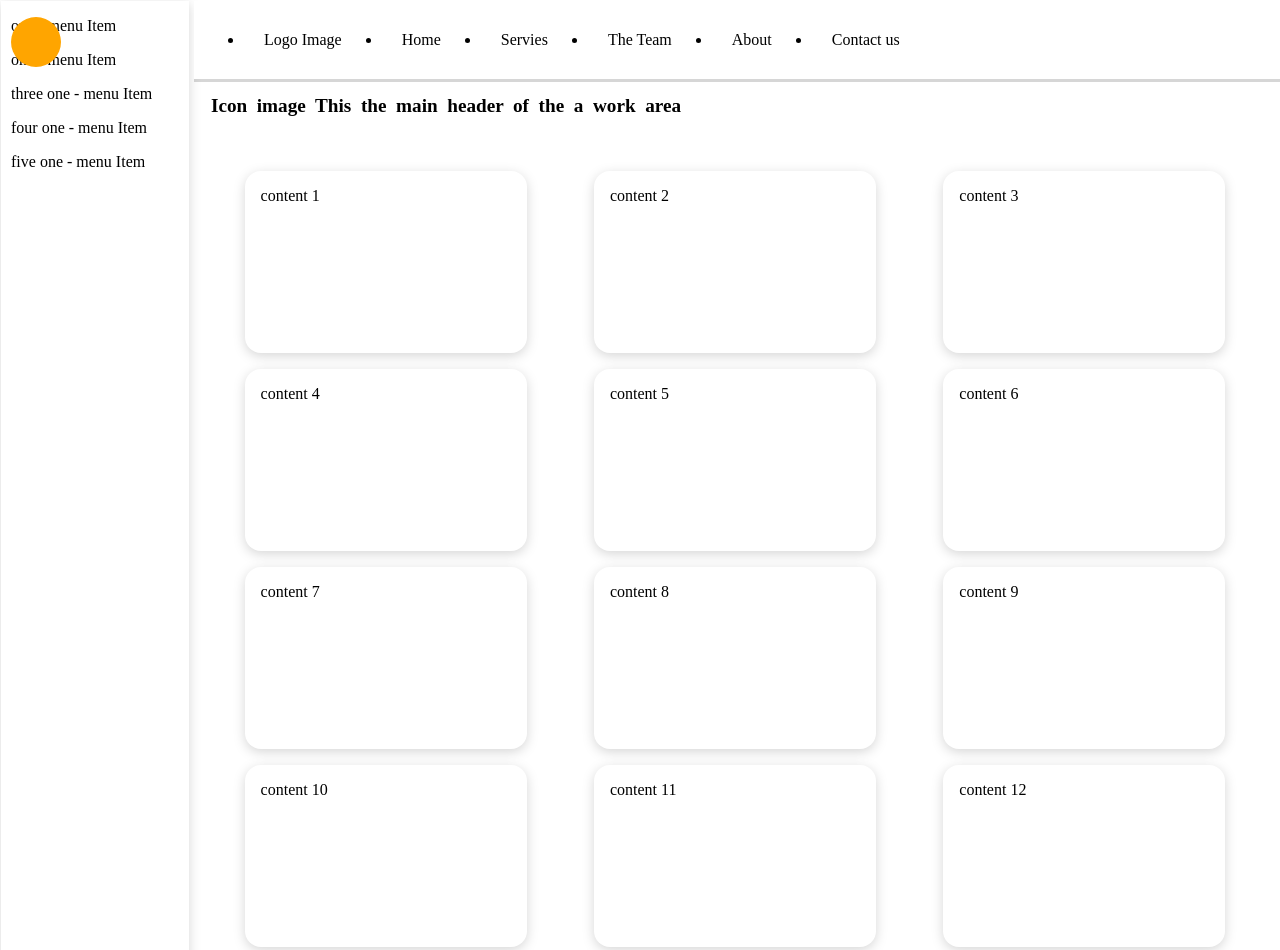
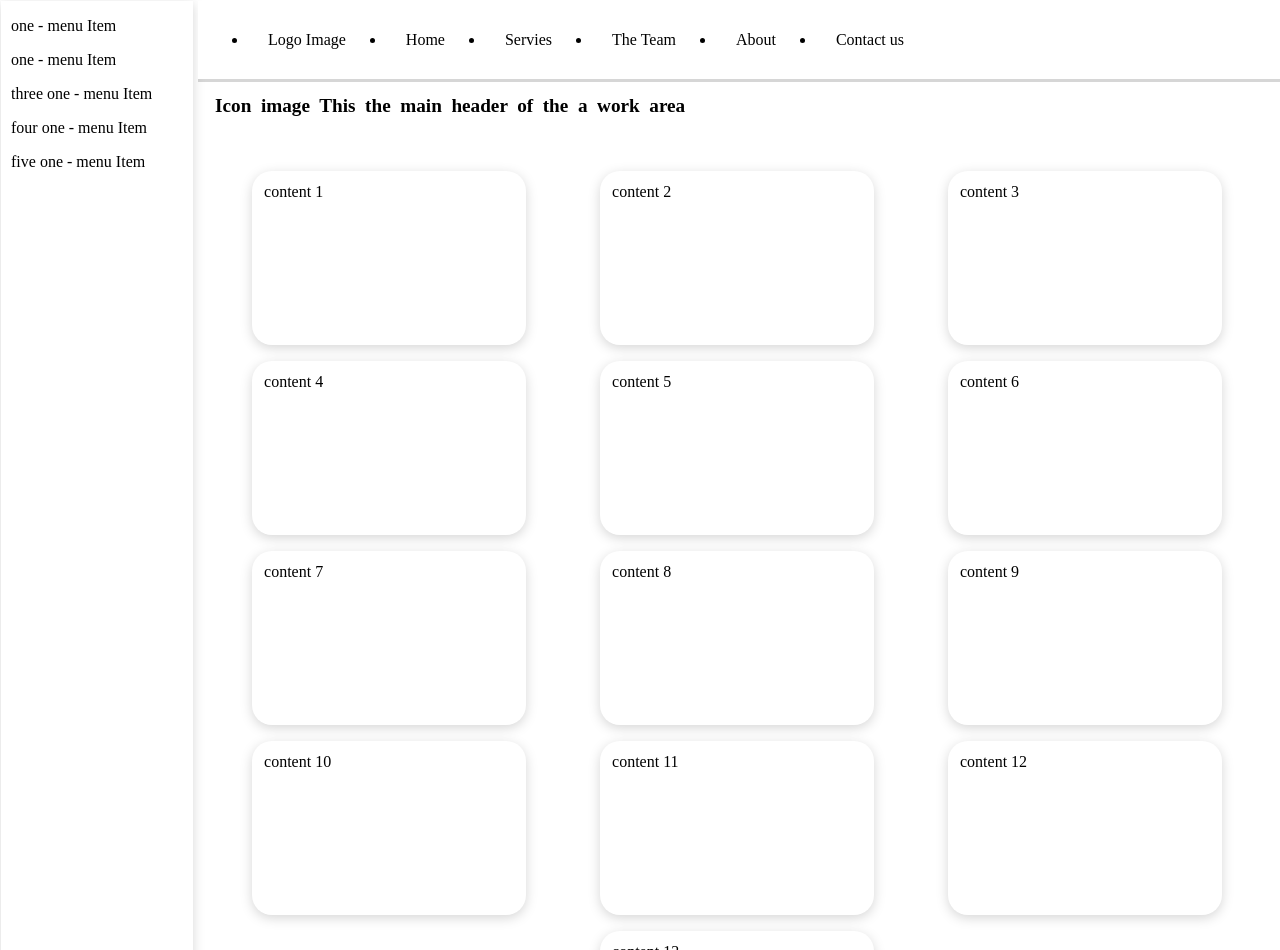
Before and after one commit to arun-alagesan/div-around-circle, a plain HTML site: page index.html in a window 1280 px wide. Shown: the top 950 px of the page. Drawn offline with Linux system fonts and the light colour scheme.

Commit message:
updated the border radius woth variable

```diff
--- a/scss/style.scss
+++ b/scss/style.scss
@@ -23,7 +23,7 @@ aside{
     min-height: 100vh;
     width: 50%;
 
-    &::after{
+    /* &::after{
         content: " ";
         background-color: orange;
         width:50px;
@@ -31,7 +31,7 @@ aside{
         border-radius: 50%;
         position:absolute;
         top:1rem;
-    }
+    } */
 }
 
 .main{
@@ -66,13 +66,13 @@ aside{
         flex-wrap: wrap;
     }
 }
-
+ $card-padding : .75rem;
 .card{
     width: 250px;
     height: 150px;
-    border-radius: 1rem;
+    border-radius: .5rem + $card-padding;
     background-color: rgba(255,255,255,1);
     filter: drop-shadow(0px 3px 6px rgba(0, 0, 0, 0.161));
-    padding: 1rem;
+    padding: $card-padding;
     margin: .5rem;
 }
```
Also changed, not shown: scss/style.css, 2 other files.
